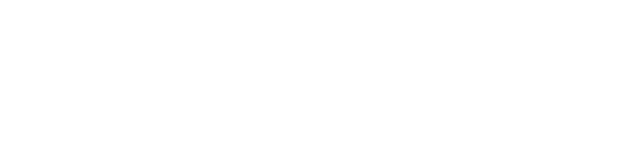
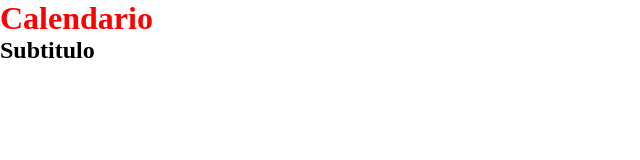
Before and after one commit to jonacds/prueba, a plain HTML site: page index.html in a window 1280 px wide. Shown: the whole page, without its empty margins (0-640 px from the left). Drawn offline with Linux system fonts and the light colour scheme.

Commit message:
titulos agregados

```diff
--- a/index.html
+++ b/index.html
@@ -8,7 +8,8 @@
     <title>Calendario</title>
 </head>
 <body>
-
+    <h1>Calendario</h1>
+    <h2>Subtitulo</h2>
     <script src="main.js" type="text/javascript"></script>
 </body>
 </html>
```
